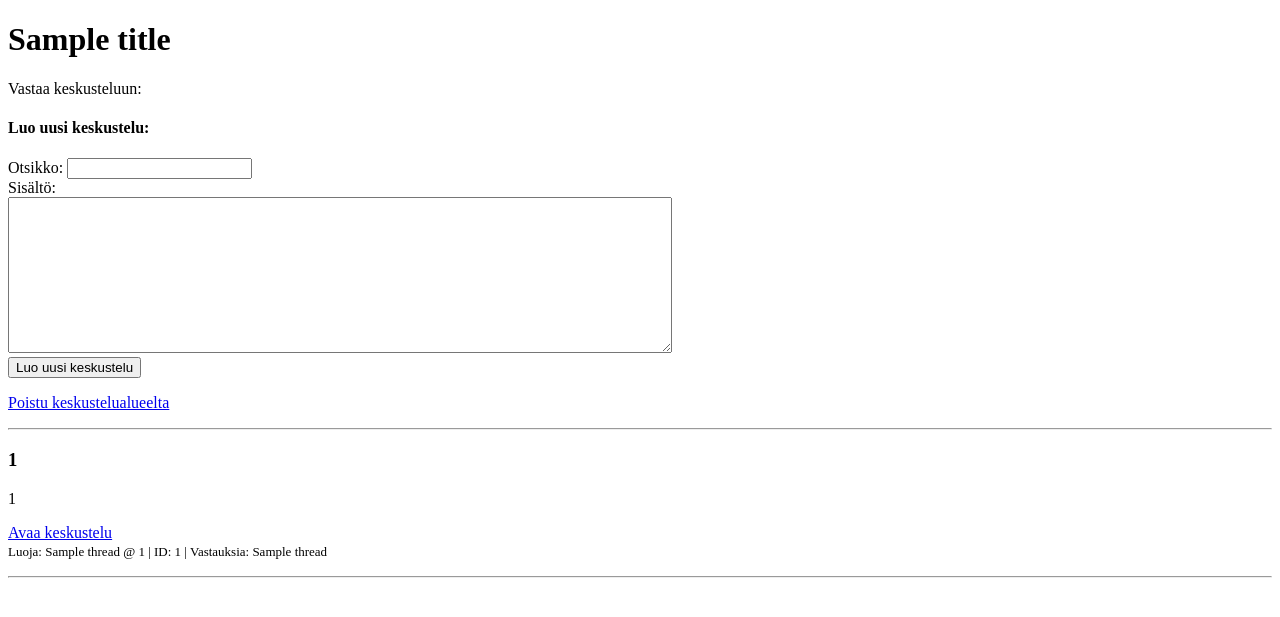
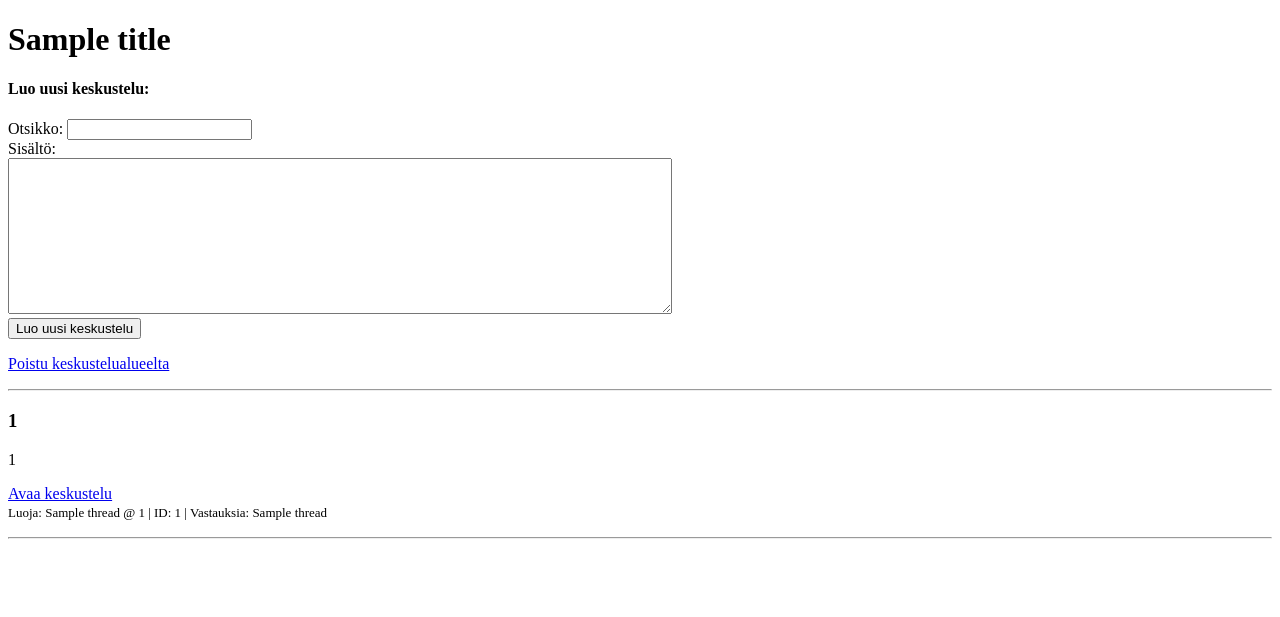
Before and after one commit to skeltal2/keskustelusovellus, a Flask app: template templates/board.html in a window 1280 px wide. Shown: the top 617 px of the page. Run offline with Flask 2, Linux system fonts and the light colour scheme; the visitor is signed in with stand-in values (Sample User, id 1); the template is opened without the code that fills it: most values are stand-ins (such as "Sample title", 1, 10 or a date in 2020).

Commit message:
Update templates

```diff
--- a/templates/board.html
+++ b/templates/board.html
@@ -1,7 +1,6 @@
 <!DOCTYPE html>
 <h1>{{ title }}</h1>
 {% if session.username %}
-Vastaa keskusteluun:
 <form action="/{{ id }}/newthread" method="POST">
     <h4>Luo uusi keskustelu:</h4>
     Otsikko: <input type="text" name="title"><br>
```
